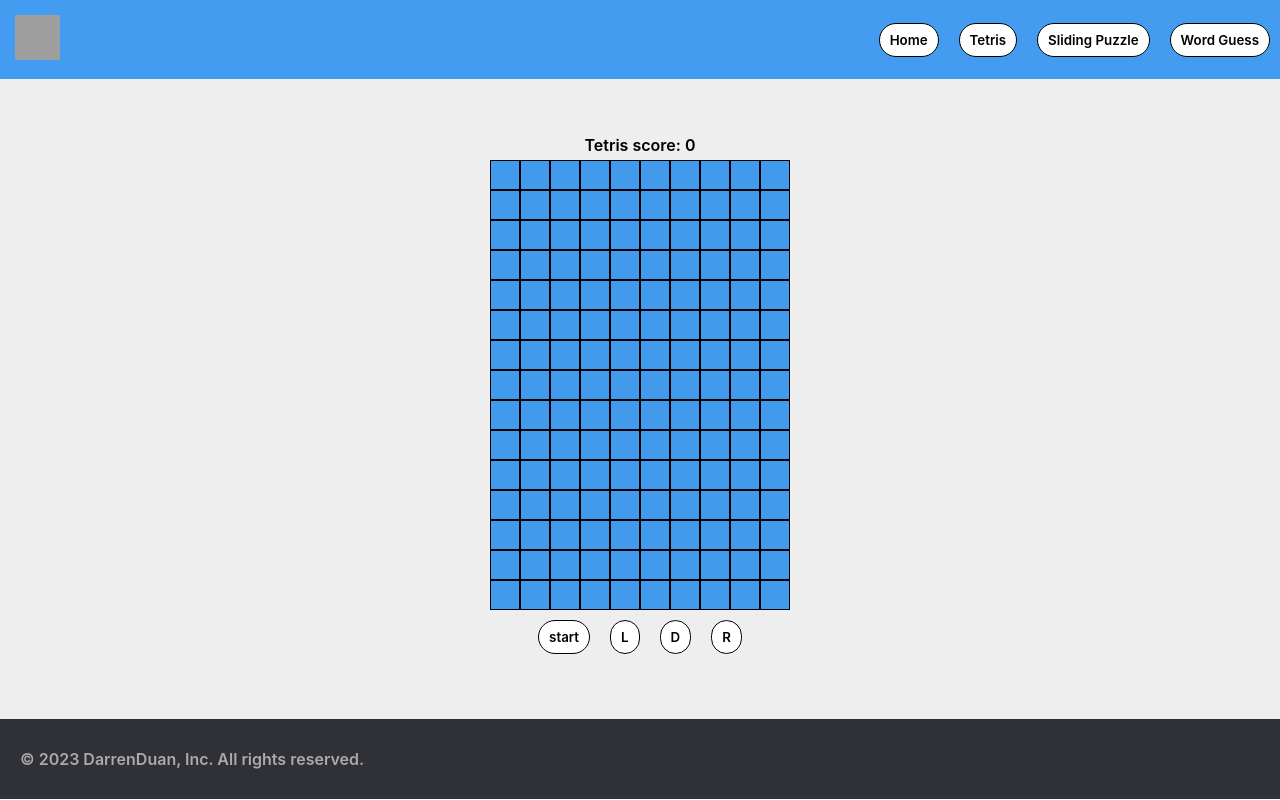
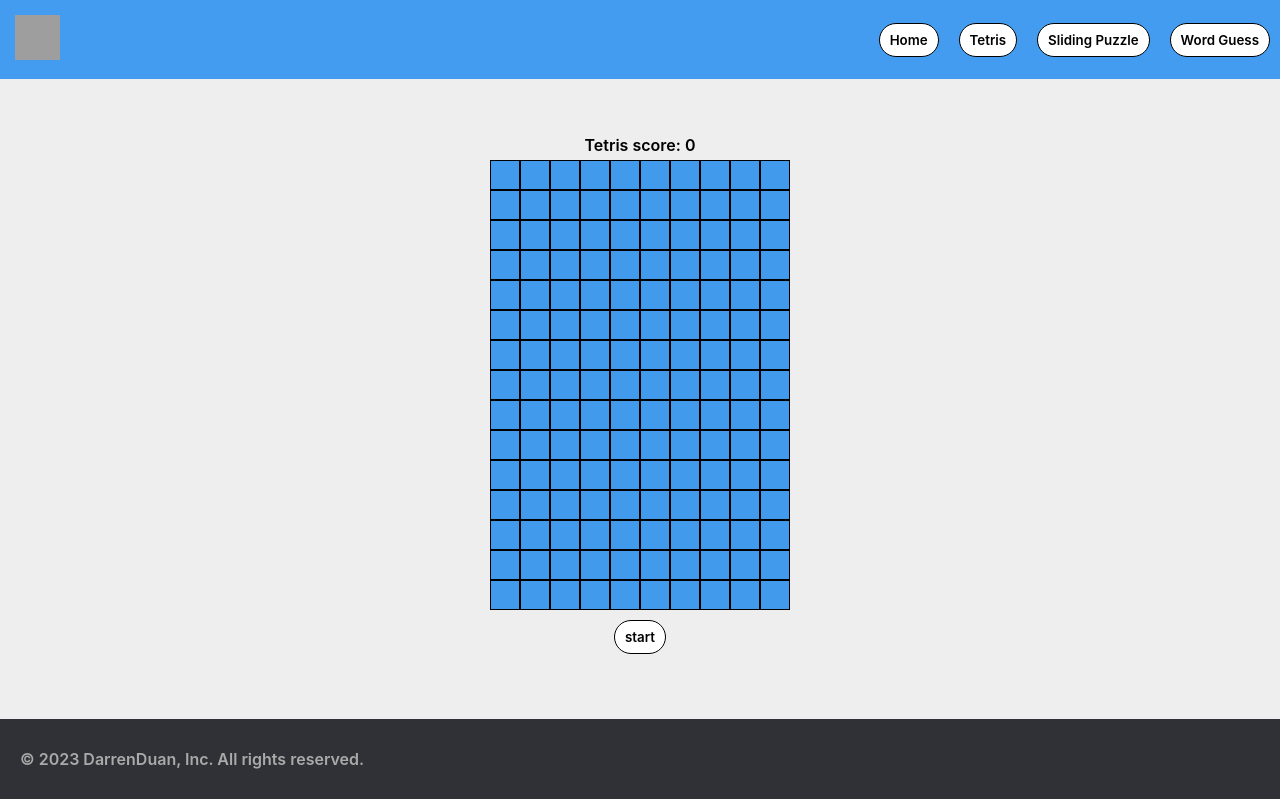
Before and after one commit to DarrenDuanAU/simple-games, a React (Create React App) app: page / in a window 1280 px wide. Both pictures are taken after a click on the button "Tetris". Built offline with nearby package versions, Linux system fonts and the light colour scheme; grey boxes are pictures that could not be loaded; the HTML template or start-up script is replaced by a standard one.

Commit message:
debuged the game Tetris

```diff
--- a/package.json
+++ b/package.json
@@ -11,8 +11,8 @@
     "sass": "^1.64.1"
   },
   "scripts": {
-    "start": "react-scripts start",
-    "build": "react-scripts build",
+    "start": "react-scripts --openssl-legacy-provider start",
+    "build": "react-scripts --openssl-legacy-provider build",
     "test": "react-scripts test",
     "eject": "react-scripts eject"
   },
--- a/src/components/Tetris/Tetris.js
+++ b/src/components/Tetris/Tetris.js
@@ -17,6 +17,7 @@ const Tetris = ({
   setScore,
   intervalIds
 }) =>{
+  const [gameStart, setGameStart] = useState(false)
   const [status, setStatus] = useState('notStart')
   const [squares, setSquares] = useState(INIT_DATA)
   const [blocks, setBlocks] = useState(INIT_DATA)
@@ -45,7 +46,6 @@ const Tetris = ({
       case 'newBlock':
         const newColorCode = 1;
         const newCoors = randomPick(START_BLOCK_COOR);
-        // console.log(newCoors)
         setBlocks((prevState) => {
           const prevBlocks = [...prevState];
           return prevBlocks.map((row, index_y) => {
@@ -125,7 +125,7 @@ const Tetris = ({
         break
 
       default:
-        // console.log('invalid game status')
+        console.log('invalid game status')
     }
 
   }, [status,setScore,intervalIds]);
@@ -180,6 +180,7 @@ const Tetris = ({
 
   const startGame = () => {
     setStatus('newBlock')
+    setGameStart(true)
   }
 
   const moveBlock = (direction) => {
@@ -227,10 +228,14 @@ const Tetris = ({
         </div>
       </div>
       <div className='lower_container'>
-        <Button onClick={startGame}>start</Button>
-        <Button onClick={() => moveBlock('left')}>L</Button>
-        <Button onClick={() => moveBlock('down')}>D</Button>
-        <Button onClick={() => moveBlock('right')}>R</Button>
+        {gameStart
+          ? (<>
+            <Button onClick={() => moveBlock('left')}>L</Button>
+            <Button onClick={() => moveBlock('down')}>D</Button>
+            <Button onClick={() => moveBlock('right')}>R</Button>
+          </>)
+          : <Button onClick={startGame}>start</Button>
+        }
       </div>
     </div>
 
```
Also changed, not shown: 2 other files (tests, documents, lock files or other folders).
